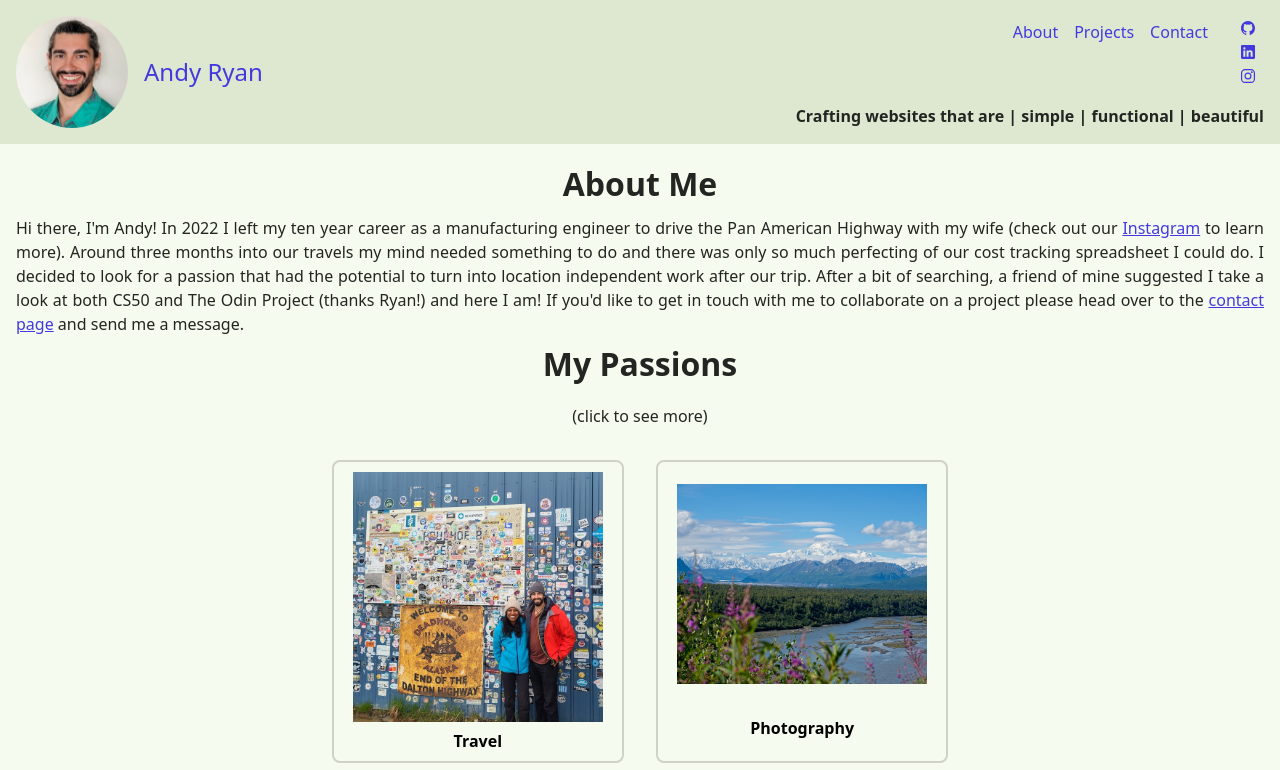
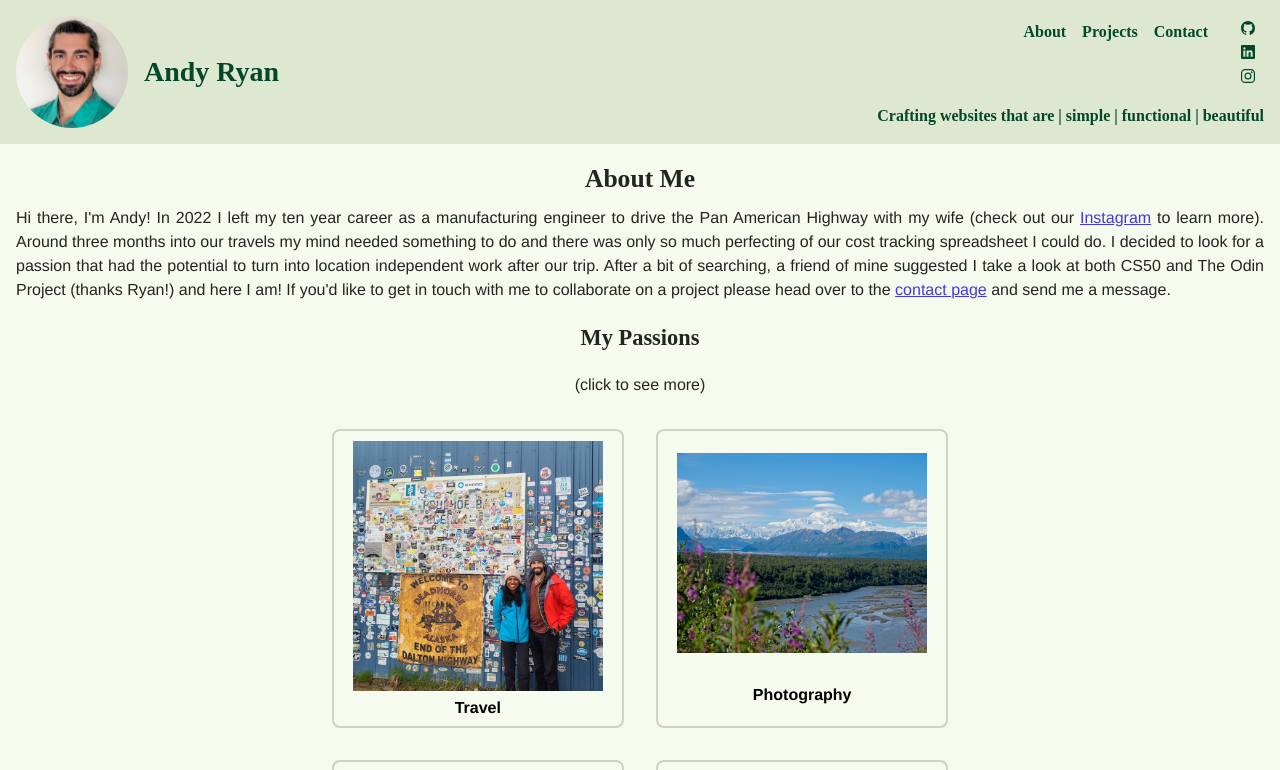
Before and after one commit to aRav3n/personal-site, a React (Vite) app: page /about in a window 1280 px wide. Shown: the top 770 px of the page. Built offline with nearby package versions, Linux system fonts and the light colour scheme; no server answers.

Commit message:
build: update styling
- Also remove wake function for project backends

```diff
--- a/src/functions/projectsList.js
+++ b/src/functions/projectsList.js
@@ -10,8 +10,7 @@ function createProject(
   screenshotPath,
   description,
   livePreviewUrl,
-  repoIfPublicElseNull,
-  hasBackendToAwaken
+  repoIfPublicElseNull
 ) {
   if (stopAddingToArrays) {
     return;
@@ -22,14 +21,6 @@ function createProject(
   ) {
     stopAddingToArrays = true;
     return;
-  }
-
-  if (hasBackendToAwaken) {
-    (async () => {
-      try {
-        await fetch(livePreviewUrl);
-      } catch (error) {}
-    })();
   }
 
   const projectObject = {
@@ -47,7 +38,7 @@ function createProject(
   }
 }
 
-export default function getProjects(wakeUpBackends, setWakeUpBackends) {
+export default function getProjects() {
   createProject(
     "Spa Homepage",
     "https://github.com/aRav3n/punto-de-calma-homepage/raw/main/src/images/screenshot.png",
@@ -69,8 +60,7 @@ export default function getProjects(wakeUpBackends, setWakeUpBackends) {
     "https://github.com/aRav3n/odin-book-backend/raw/main/public/screenshot.png",
     "This is a social media website project that I built as part of The Odin Project curriculum. The frontend is build using React and Vite and can be used with an account or anonymously as a guest. The backend is a RESTful API that can be used per the endpoint instructions in the repo.",
     "https://odin-book-frontend-8xo.pages.dev/",
-    "https://github.com/aRav3n/odin-book-backend",
-    wakeUpBackends
+    "https://github.com/aRav3n/odin-book-backend"
   );
 
   createProject(
@@ -78,8 +68,7 @@ export default function getProjects(wakeUpBackends, setWakeUpBackends) {
     "https://github.com/aRav3n/inventory-app/raw/main/public/screenshot.png",
     "I created this app as part of the curriculum for The Odin Project. Originally I was planning to do a store inventory but thought that this packing list would be more useful for me in the future.",
     "https://packing-list-67q7.onrender.com/",
-    "https://github.com/aRav3n/inventory-app",
-    wakeUpBackends
+    "https://github.com/aRav3n/inventory-app"
   );
 
   createProject(
@@ -95,8 +84,7 @@ export default function getProjects(wakeUpBackends, setWakeUpBackends) {
     "https://github.com/aRav3n/wheres-waldo-backend/raw/main/public/screenshot.png",
     "This is a hidden image game (similar to Where's Waldo) built as part of The Odin Project curriculum. The frontend is built using React and Vite; it allows users to click anywhere on the game image and sends the coordinates to the API for checking. The backend is a RESTful API built with Node.js and Express.",
     "https://98256945.wheres-waldo-frontend-top.pages.dev/",
-    "https://github.com/aRav3n/wheres-waldo-backend",
-    wakeUpBackends
+    "https://github.com/aRav3n/wheres-waldo-backend"
   );
 
   createProject(
@@ -112,10 +100,8 @@ export default function getProjects(wakeUpBackends, setWakeUpBackends) {
     "https://github.com/aRav3n/mini-message-board/raw/main/public/screenshot.png",
     "This is a mini message board app built using Node.js, Express, and EJS. It auto-populates a few messages at startup to demonstrate how it works.",
     "https://mini-message-board-arav3n.onrender.com/",
-    "https://github.com/aRav3n/mini-message-board",
-    wakeUpBackends
+    "https://github.com/aRav3n/mini-message-board"
   );
 
-  setWakeUpBackends(false);
   return { pinnedProjectsArray, otherProjectsArray };
 }
--- a/src/pages/about.jsx
+++ b/src/pages/about.jsx
@@ -195,7 +195,7 @@ function PassionsList({ expandedSection, setExpandedSection }) {
   return (
     <div className="passion-list">
       <div>
-        <h1>My Passions</h1>
+        <h2>My Passions</h2>
         <p>(click to see more)</p>
       </div>
       <div>
--- a/src/pages/root.jsx
+++ b/src/pages/root.jsx
@@ -11,10 +11,7 @@ export default function RootElement() {
   const [wakeUpBackends, setWakeUpBackends] = useState(true);
 
   useEffect(() => {
-    const { pinnedProjectsArray, otherProjectsArray } = getProjects(
-      wakeUpBackends,
-      setWakeUpBackends
-    );
+    const { pinnedProjectsArray, otherProjectsArray } = getProjects();
 
     setPinnedProjects(pinnedProjectsArray);
     setOtherProjects(otherProjectsArray);
--- a/src/style/index.css
+++ b/src/style/index.css
@@ -1,16 +1,22 @@
 :root {
-  font-family: system-ui, Avenir, Helvetica, Arial, sans-serif;
   line-height: 1.5;
   font-weight: 400;
 
   --attention-color: #4439df;
+  --header-text-color: #05472a;
   --item-background: #d1dbc4;
   --light-background: #f6fbef;
   --light-background-semi-transparent: #f6fbefaa;
   --light-outline: #5e665444;
+  --link-hover-color: #956dfb;
   --medium-background: #dee8d1;
   --text-color: #222521;
   --text-light: #222521aa;
+
+  --body-font: Avenir, Helvetica, Arial, sans-serif;
+  --header-font: "Times New Roman", Times, serif;
+
+  font-family: var(--body-font);
 
   color-scheme: light dark;
   color: inherit;
@@ -28,7 +34,7 @@ a {
   text-decoration: inherit;
 }
 a:hover {
-  color: #535bf2;
+  color: var(--link-hover-color);
 }
 
 body {
@@ -45,7 +51,7 @@ body {
 button {
   background-color: var(--item-background);
   border-radius: 8px;
-  border: 1px solid transparent;
+  border: 2px solid var(--light-outline);
   padding: 0.6em 1.2em;
   font-size: 1em;
   font-weight: 500;
@@ -72,8 +78,8 @@ div.contact > div > a:hover {
 }
 
 div.links a {
-  background-color: var(--medium-background);
-  border: 1px solid var(--light-outline);
+  background-color: var(--item-background);
+  border: 2px solid var(--light-outline);
   color: var(--text-color);
 }
 
@@ -105,10 +111,29 @@ footer {
   margin-top: 1rem;
 }
 
+h1 {
+  font-size: 1.6rem;
+}
+
+h2 {
+  font-size: 1.4rem;
+}
+
+h3 {
+  font-size: 1.2rem;
+}
+
+h1,
+h2,
+h3 {
+  font-family: var(--header-font);
+}
+
 header {
   align-items: start;
   background-color: var(--medium-background);
   display: flex;
+  font-family: var(--header-font);
   gap: 1rem;
   justify-content: space-between;
   margin: 0;
@@ -123,12 +148,17 @@ header * {
   justify-content: center;
   justify-items: center;
 }
-header > div,
-header > a {
+header a,
+header span {
+  font-weight: 700;
+  color: var(--header-text-color);
+}
+header > a,
+header > div {
   flex-wrap: wrap;
 }
 header > a:first-child span {
-  font-size: 1.5rem;
+  font-size: 1.75rem;
 }
 header img {
   border-radius: 50%;
@@ -143,6 +173,10 @@ header > span {
   padding: 1rem;
   position: absolute;
   right: 0;
+}
+header > a:hover *,
+header a:hover {
+  color: var(--attention-color);
 }
 header > div.header-links {
   align-items: start;
@@ -240,16 +274,6 @@ main > p {
   }
 }
 
-@media (prefers-color-scheme: dark) {
-  :root {
-    --attention-color: #646cff;
-    --item-background: #92978c;
-    --light-background: #f6fbef;
-    --medium-background: #dee8d1;
-    --text-color: #222521;
-  }
-}
-
 @media (prefers-reduced-motion: no-preference) {
   a:nth-of-type(2) .logo {
     animation: logo-spin infinite 20s linear;
@@ -264,3 +288,23 @@ main > p {
     display: flex;
   }
 }
+
+@media (prefers-color-scheme: dark) {
+  :root {
+    --attention-color: #a7a1ff;
+    --header-text-color: #50b774;
+    --item-background: #2c2e2a;
+    --light-background: #20221f;
+    --light-background-semi-transparent: #20221faa;
+    --light-outline: #bdd0a75c;
+    --link-hover-color: #b092fb;
+    --medium-background: #1a1b18;
+    --text-color: #dbe5ca;
+    --text-light: #d9e5caaa;
+  }
+
+  img {
+    filter: sepia(25%);
+    filter: brightness(75%);
+  }
+}
```
